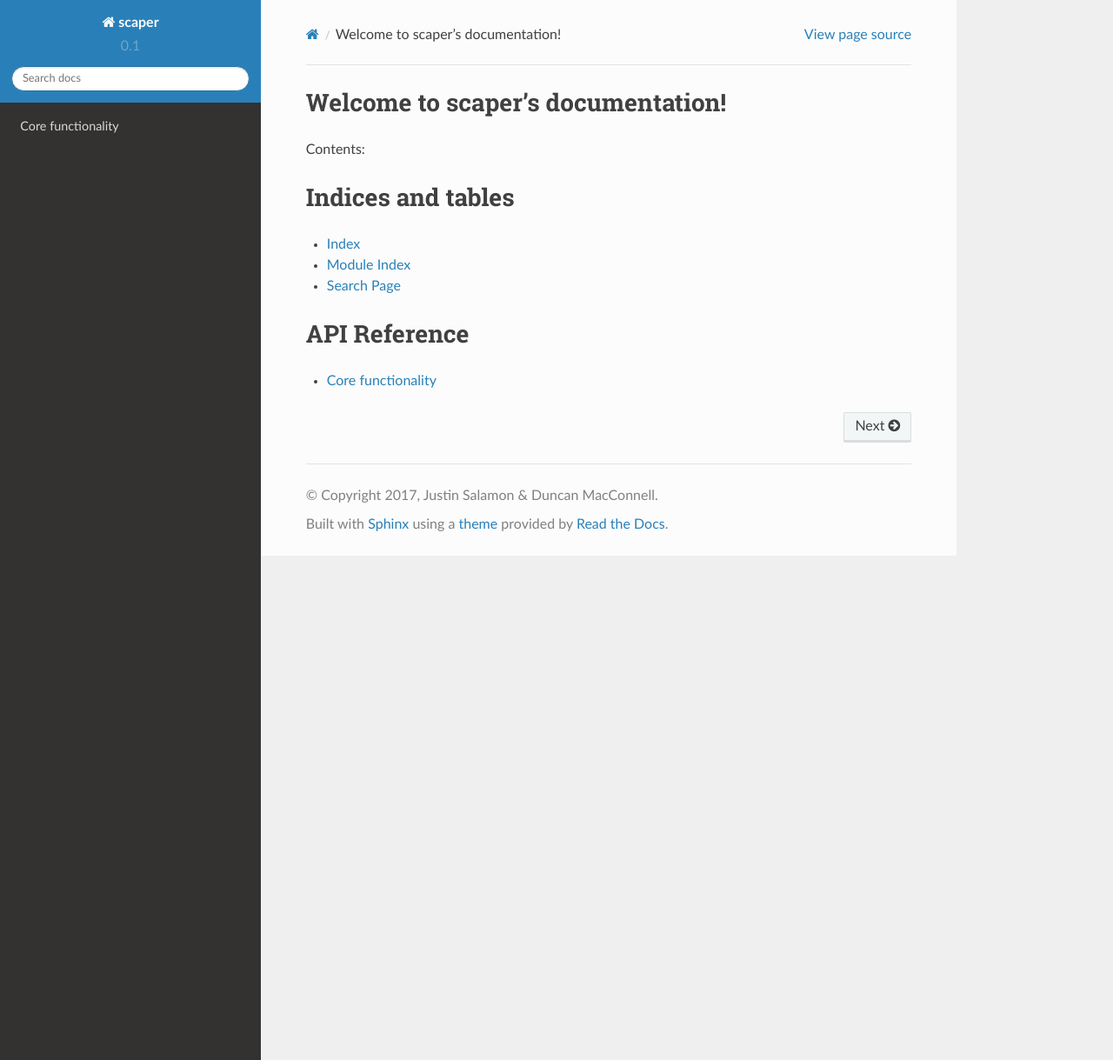
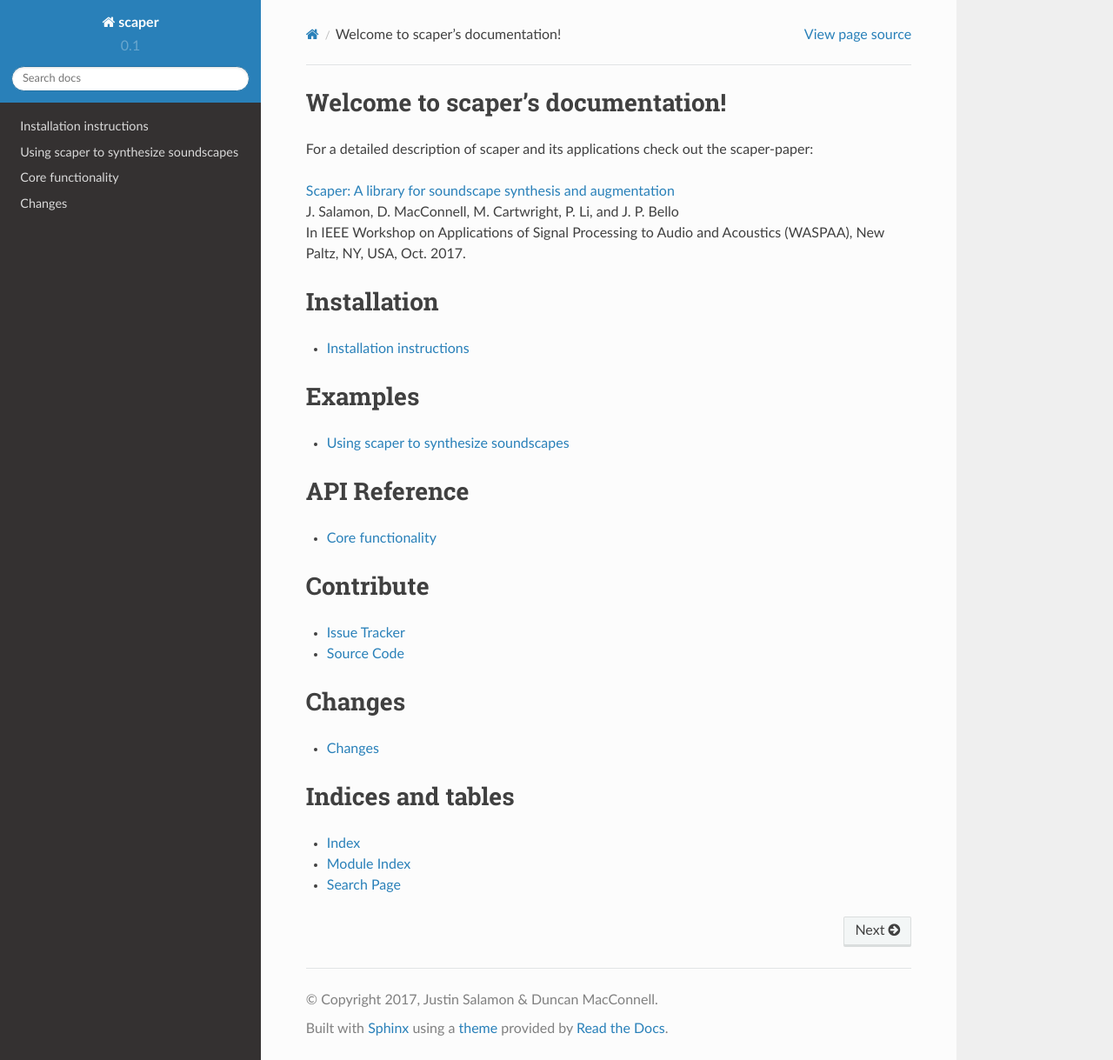
Before and after one commit to justinsalamon/scaper, a Sphinx documentation site: the page built from docs/index.rst, in a window 1280 px wide and 1219 px high. Shown: the whole window at 87% size. Built offline with Sphinx 7.4.7 and the Read the Docs theme 2.0.0, drawn with Linux system fonts in a browser that asks for light colours.

Commit message:
Update docs

```diff
--- a/docs/index.rst
+++ b/docs/index.rst
@@ -2,15 +2,55 @@
    sphinx-quickstart on Thu May  4 17:32:22 2017.
    You can adapt this file completely to your liking, but it should at least
    contain the root `toctree` directive.
+.. |br| raw:: html
+
+   <br />
 
 Welcome to scaper's documentation!
 ==================================
 
-Contents:
+For a detailed description of scaper and its applications check out the scaper-paper:
 
+`Scaper: A library for soundscape synthesis and augmentation <http://www.justinsalamon.com/uploads/4/3/9/4/4394963/salamon_scaper_waspaa_2017.pdf>`_ |br|
+J. Salamon, D. MacConnell, M. Cartwright, P. Li, and J. P. Bello |br|
+In IEEE Workshop on Applications of Signal Processing to Audio and Acoustics (WASPAA), New Paltz, NY, USA, Oct. 2017.
+
+
+Installation
+============
 .. toctree::
-   :maxdepth: 2
+    :maxdepth: 1
 
+    installation
+
+
+Examples
+========
+.. toctree::
+    :maxdepth: 3
+
+    examples
+
+API Reference
+=============
+.. toctree::
+   :maxdepth: 3
+
+   api
+
+
+Contribute
+==========
+- `Issue Tracker <http://github.com/justinsalamon/scaper/issues>`_
+- `Source Code <http://github.com/justinsalamon/scaper>`_
+
+
+Changes
+=======
+.. toctree::
+   :maxdepth: 1
+
+   changes
 
 
 Indices and tables
```
Also changed, not shown: other parts of docs/index.rst (+0 -8 lines), docs/changes.rst (added, +8 -0 lines), docs/examples.rst (added, +90 -0 lines), docs/installation.rst (added, +51 -0 lines).
